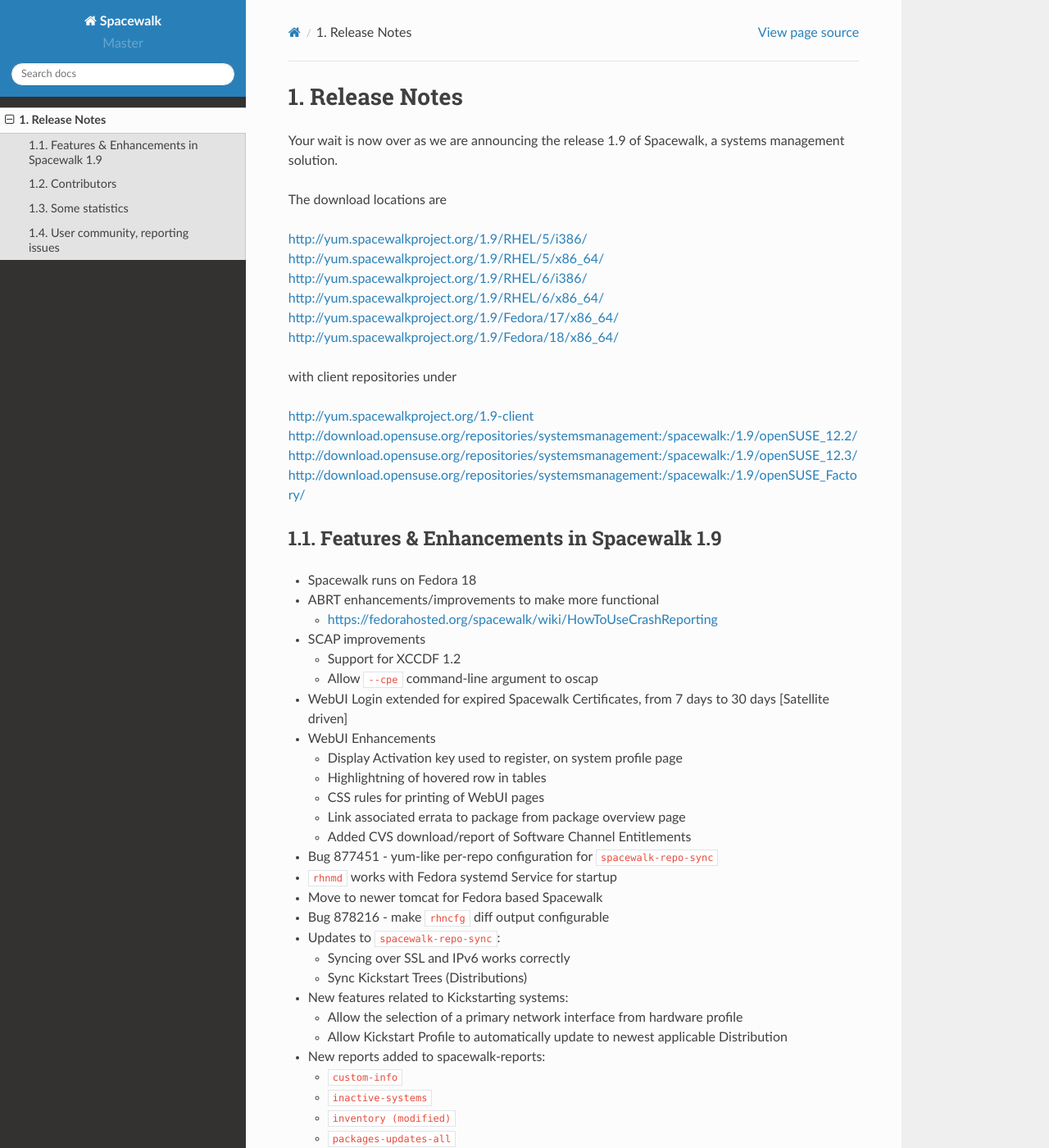
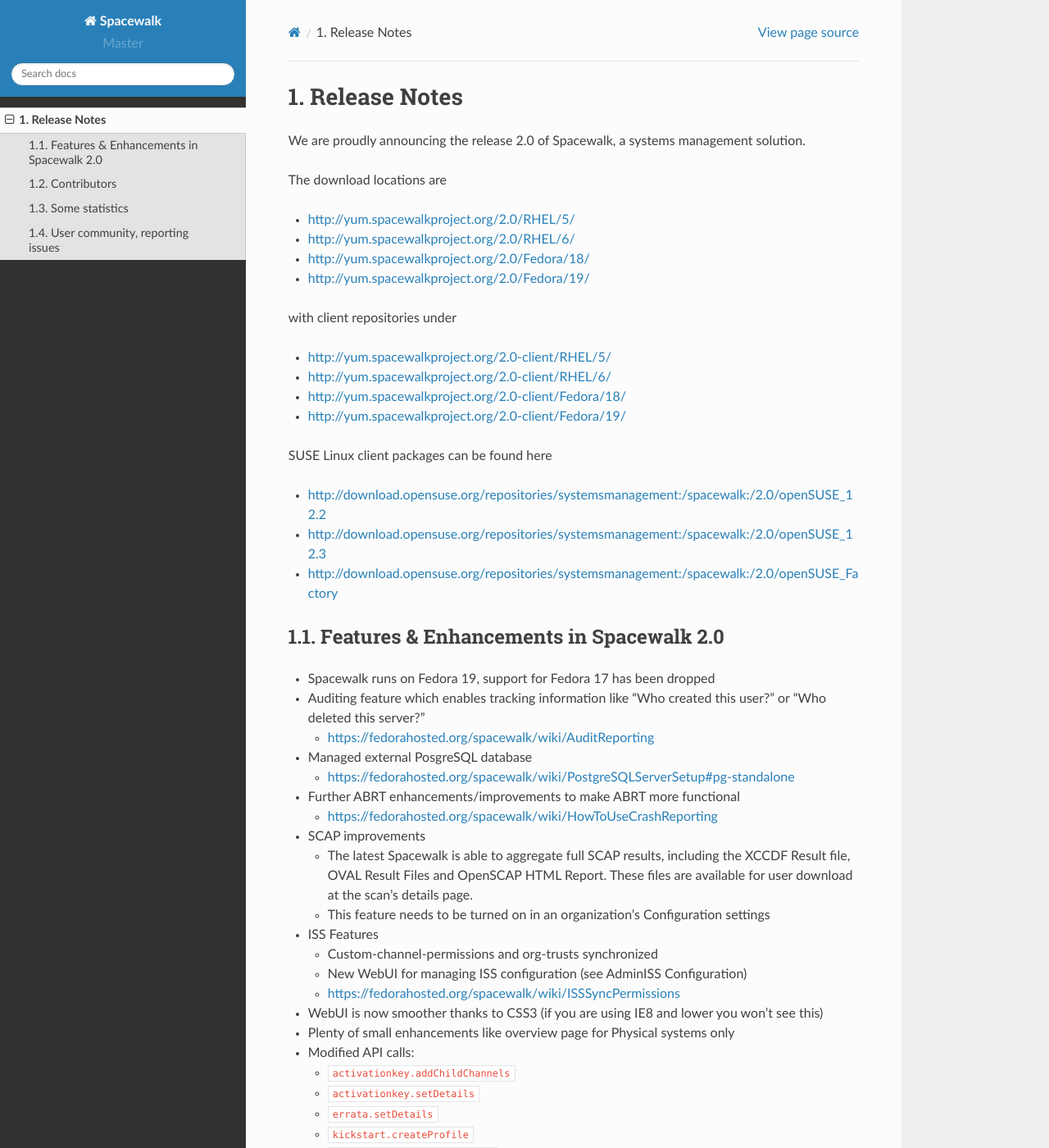
Before and after one commit to spacewalkproject/spacewalk-docs, a Sphinx documentation site: the page built from docs/source/release_notes/index.rst, in a window 1280 px wide and 1400 px high. Shown: the whole window at 82% size. Built offline with Sphinx 7.4.7 and the Read the Docs theme 2.0.0, drawn with Linux system fonts in a browser that asks for light colours; some of the changed text lies outside the part shown.

```diff
--- a/docs/source/release_notes/index.rst
+++ b/docs/source/release_notes/index.rst
@@ -1,106 +1,106 @@
 Release Notes
 =============
 
-Your wait is now over as we are announcing the release 1.9 of Spacewalk, a systems management solution.
+We are proudly announcing the release 2.0 of Spacewalk, a systems management solution.
 
 The download locations are
 
-http://yum.spacewalkproject.org/1.9/RHEL/5/i386/
-http://yum.spacewalkproject.org/1.9/RHEL/5/x86_64/
-http://yum.spacewalkproject.org/1.9/RHEL/6/i386/
-http://yum.spacewalkproject.org/1.9/RHEL/6/x86_64/
-http://yum.spacewalkproject.org/1.9/Fedora/17/x86_64/
-http://yum.spacewalkproject.org/1.9/Fedora/18/x86_64/
+* http://yum.spacewalkproject.org/2.0/RHEL/5/
+* http://yum.spacewalkproject.org/2.0/RHEL/6/
+* http://yum.spacewalkproject.org/2.0/Fedora/18/
+* http://yum.spacewalkproject.org/2.0/Fedora/19/
 
 with client repositories under
 
-http://yum.spacewalkproject.org/1.9-client
-http://download.opensuse.org/repositories/systemsmanagement:/spacewalk:/1.9/openSUSE_12.2/
-http://download.opensuse.org/repositories/systemsmanagement:/spacewalk:/1.9/openSUSE_12.3/
-http://download.opensuse.org/repositories/systemsmanagement:/spacewalk:/1.9/openSUSE_Factory/
+* http://yum.spacewalkproject.org/2.0-client/RHEL/5/
+* http://yum.spacewalkproject.org/2.0-client/RHEL/6/
+* http://yum.spacewalkproject.org/2.0-client/Fedora/18/
+* http://yum.spacewalkproject.org/2.0-client/Fedora/19/
 
-Features & Enhancements in Spacewalk 1.9
+SUSE Linux client packages can be found here
+
+* http://download.opensuse.org/repositories/systemsmanagement:/spacewalk:/2.0/openSUSE_12.2
+* http://download.opensuse.org/repositories/systemsmanagement:/spacewalk:/2.0/openSUSE_12.3
+* http://download.opensuse.org/repositories/systemsmanagement:/spacewalk:/2.0/openSUSE_Factory
+
+Features & Enhancements in Spacewalk 2.0
 ----------------------------------------
 
-* Spacewalk runs on Fedora 18
-* ABRT enhancements/improvements to make more functional
+* Spacewalk runs on Fedora 19, support for Fedora 17 has been dropped
+* Auditing feature which enables tracking information like "Who created this user?" or "Who deleted this server?"
+
+  * https://fedorahosted.org/spacewalk/wiki/AuditReporting
+
+* Managed external PosgreSQL database
+
+  * https://fedorahosted.org/spacewalk/wiki/PostgreSQLServerSetup#pg-standalone
+
+* Further ABRT enhancements/improvements to make ABRT more functional
 
   * https://fedorahosted.org/spacewalk/wiki/HowToUseCrashReporting
 
 * SCAP improvements
 
-  * Support for XCCDF 1.2
-  * Allow ``--cpe`` command-line argument to oscap
+  * The latest Spacewalk is able to aggregate full SCAP results, including the XCCDF Result file, OVAL Result Files and OpenSCAP HTML Report. These files are available for user download at the scan's details page.
+  * This feature needs to be turned on in an organization's Configuration settings
 
-* WebUI Login extended for expired Spacewalk Certificates, from 7 days to 30 days [Satellite driven]
-* WebUI Enhancements
+* ISS Features
 
-  * Display Activation key used to register, on system profile page
-  * Highlightning of hovered row in tables
-  * CSS rules for printing of WebUI pages
-  * Link associated errata to package from package overview page
-  * Added CVS download/report of Software Channel Entitlements
+  * Custom-channel-permissions and org-trusts synchronized
+  * New WebUI for managing ISS configuration (see Admin\ISS Configuration)
+  * https://fedorahosted.org/spacewalk/wiki/ISSSyncPermissions
 
-* Bug 877451 - yum-like per-repo configuration for ``spacewalk-repo-sync``
-* ``rhnmd`` works with Fedora systemd Service for startup
-* Move to newer tomcat for Fedora based Spacewalk
-* Bug 878216 - make ``rhncfg`` diff output configurable
-* Updates to ``spacewalk-repo-sync``:
-
-  * Syncing over SSL and IPv6 works correctly
-  * Sync Kickstart Trees (Distributions)
-
-* New features related to Kickstarting systems:
-
-  * Allow the selection of a primary network interface from hardware profile
-  * Allow Kickstart Profile to automatically update to newest applicable Distribution
-
-* New reports added to spacewalk-reports:
-
-  * ``custom-info``
-  * ``inactive-systems``
-  * ``inventory (modified)``
-  * ``packages-updates-all``
-  * ``packages-updates-newest``
-  * ``system-currency``
-  * ``system-groups``
-  * ``system-groups-keys``
-  * ``system-groups-systems``
-  * ``system-groups-users``
-  * ``system-packages-installed``
-
+* WebUI is now smoother thanks to CSS3 (if you are using IE8 and lower you won't see this)
+* Plenty of small enhancements like overview page for Physical systems only
 * Modified API calls:
 
-  * ``channel.software.clone``
-  * ``org.delete``
-  * ``kickstart.profile.setAdvancedOptions``
+  * ``activationkey.addChildChannels``
+  * ``activationkey.setDetails``
   * ``errata.setDetails``
-  * ``errata.findByCve``
+  * ``kickstart.createProfile``
+  * ``kickstart.profile.addScript``
+  * ``proxy.listAvailableProxyChannels``
+  * ``system.listSystemEvents``
+  * ``system.scheduleApplyErrata``
+  * ``system.schedulePackageInstall``
+  * ``system.scheduleHardwareRefresh``
+  * ``system.scheduleReboot``
+  * ``system.scheduleScriptRun``
+  * ``system.scheduleSyncPackagesWithSystem``
+  * ``system.crash.getCrashOverview``
+  * ``system.crash.listSystemCrashFiles``
+  * ``systemgroup.scheduleApplyErrataToActive``
 
 * New API calls:
 
-  * Everything under system.crash, including:
-
-    * ``system.crash.deleteCrash``
-    * ``system.crash.getCrashFile``
-    * ``system.crash.getCrashFileUrl``
-    * ``system.crash.getLastReportDate``
-    * ``system.crash.getTotalCrashCount``
-    * ``system.crash.getUniqueCrashCount``
-    * ``system.crash.listSystemCrashFiles``
-    * ``system.crash.listSystemCrashes``
-
-  * ``kickstart.importFile (variant)``
-  * ``kickstart.createProfile (variant)``
-  * ``kickstart.createProfileWithCustomUrl (variant)``
-  * ``kickstart.importRawFile (variant)``
-  * ``kickstart.profile.getUpdateType``
-  * ``kickstart.profile.setUpdateType``
-  * ``system.deleteSystem (variant)``
-  * ``system.listAllInstallablePackages``
-  * ``system.setPrimaryInterface``
-  * ``org.getCrashFileSizeLimit``
-  * ``org.setCrashFileSizeLimit``
+  * ``sync.master.addToMaster``
+  * ``sync.master.create``
+  * ``sync.master.delete``
+  * ``sync.master.getDefaultMaster``
+  * ``sync.master.getMaster``
+  * ``sync.master.getMasterByLabel``
+  * ``sync.master.getMasterOrgs``
+  * ``sync.master.getMasters``
+  * ``sync.master.makeDefault``
+  * ``sync.master.mapToLocal``
+  * ``sync.master.setCaCert``
+  * ``sync.master.setMasterOrgs``
+  * ``sync.master.unsetDefaultMaster``
+  * ``sync.master.update``
+  * ``sync.slave.create``
+  * ``sync.slave.delete``
+  * ``sync.slave.getAllowedOrgs``
+  * ``sync.slave.getSlave``
+  * ``sync.slave.getSlaveByName``
+  * ``sync.slave.getSlaves``
+  * ``sync.slave.setAllowedOrgs``
+  * ``sync.slave.update``
+  * ``system.crash.createCrashNote``
+  * ``system.crash.deleteCrashNote``
+  * ``system.crash.getCrashCountInfo``
+  * ``system.crash.getCrashNotesForCrash``
+  * ``system.crash.getCrashOverview``
+  * ``system.crash.getCrashesByUuid``
 
 The up-to-date API documentation can be found at http://www.spacewalkproject.org/documentation/api/
 
@@ -110,30 +110,43 @@ Contributors
 Our thanks go to the community members who contributed to this release:
 
 * Aron Parsons
-* David Juran
-* Duncan Mac-Vicar
-* Joerg Steffens
+* Avi Miller
+* Baptiste Agasse
+* Bram Mertens
+* Christopher Duryee
+* Dimitar Yordanov
+* Duncan Mac-Vicar P
+* Hubert Mantel
+* James Slagle
+* Jiri Mikulka
 * Johannes Renner
-* Jose Simonelli
+* John Matthews
+* Lukas Pramuk
 * Marcelo Moreira de Mello
-* Mark Huth
+* Matej Kollar
+* Matt Micene
 * Michael Calmer
+* Miroslav Suchý
 * Neha Rawat
-* Nigel Jones
 * Paresh Mutha
-* Pierre Casenove
-* Zailo Leite
+* Pavel Studenik
+* Shannon Hughes
+* Silvio Moioli
+* Simon Lukasik
+* Trent Johnson
+
+Special thanks to Jan Pazdziora.
 
 https://fedorahosted.org/spacewalk/wiki/ContributorList
 
 Some statistics
 ---------------
 
-In Spacewalk 1.9, we've seen
+In Spacewalk 2.0, we've seen
 
-* 86 bugs fixed
-* 676 changesets committed
-* 1055 commits done
+* 140 bugs fixed
+* 921 changesets committed
+* 1552 commits done
 
 User community, reporting issues
 --------------------------------
```
